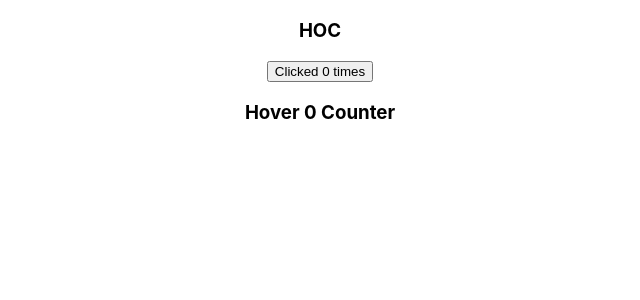
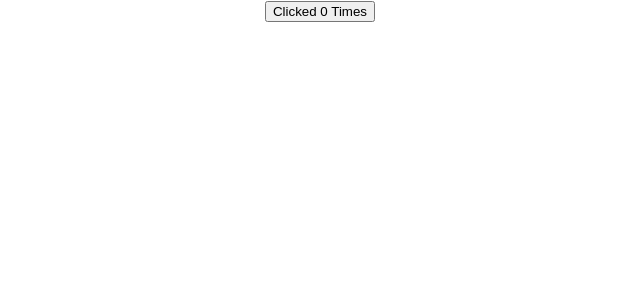
Before and after one commit to ashwini0112/React-Practise, a React (Create React App) app: page / in a window 1280 px wide. Shown: the top 300 px of the page, without its empty margins (320-960 px from the left). Built offline with nearby package versions, Linux system fonts and the light colour scheme.

Commit message:
Render Props

```diff
--- a/src/App.js
+++ b/src/App.js
@@ -8,6 +8,9 @@ import PostFetch from './http/PostFetch';
 import Fragments from './Fragments/Fragments';
 import Hoc from './HOC/Hoc';
 import HoverCounter from './HOC/HoverCounter';
+import ClickCounter from './RenderProps/ClickCounter';
+import UserRender from './RenderProps/UserRender';
+import CounterR from './RenderProps/CounterR';
 
 // import Unmounting from './LifeCycles/Unmounting';
 // import ReactForm from './Forms/ReactForms';
@@ -34,8 +37,13 @@ import HoverCounter from './HOC/HoverCounter';
 function App() {
   return (
     <div className="App">
-      <Hoc />
-      <HoverCounter />
+
+      <CounterR render={(count, incrementHandler)=>(<ClickCounter count = {count} incrementHandler = {incrementHandler}/>
+      )} />
+     {/* <ClickCounter />
+     <UserRender name={(isLoggedIn)=>isLoggedIn ? 'Ashwini' : 'Guest'} /> */}
+      {/* <Hoc /> */}
+      {/* <HoverCounter /> */}
     {/* <Fragments /> */}
         {/* <PostFetch /> */}
       {/* <GetFetch /> */}
--- /dev/null
+++ b/src/RenderProps/ClickCounter.js
@@ -0,0 +1,12 @@
+import React, { Component } from 'react'
+
+class ClickCounter extends Component{
+
+
+    render(){
+        const { count, incrementHandler } = this.props
+        return <button onClick={incrementHandler}>Clicked {count} Times</button>
+    }
+}
+
+export default ClickCounter
--- /dev/null
+++ b/src/RenderProps/CounterR.js
@@ -0,0 +1,26 @@
+import React, { Component } from 'react'
+
+class  CounterR extends Component{
+    constructor(){
+        super()
+        this.state = {
+            count:0
+        }
+    }
+
+    incrementHandler = ()=>{
+        this.setState(prevState=>{
+            return { count:prevState.count+1}
+        })
+
+    }
+    render(){
+        return(
+            <div>
+                { this.props.render(this.state.count, this.state.incrementHandler)}
+            </div>
+        )
+    }
+}
+
+export default CounterR
--- /dev/null
+++ b/src/RenderProps/UserRender.js
@@ -0,0 +1,14 @@
+import React, { Component } from 'react'
+
+class UserRender extends Component{
+    render(){
+        return(
+            <div>
+                {this.props.name(true)}
+            </div>
+        )
+    }
+}
+
+
+export default UserRender
```
